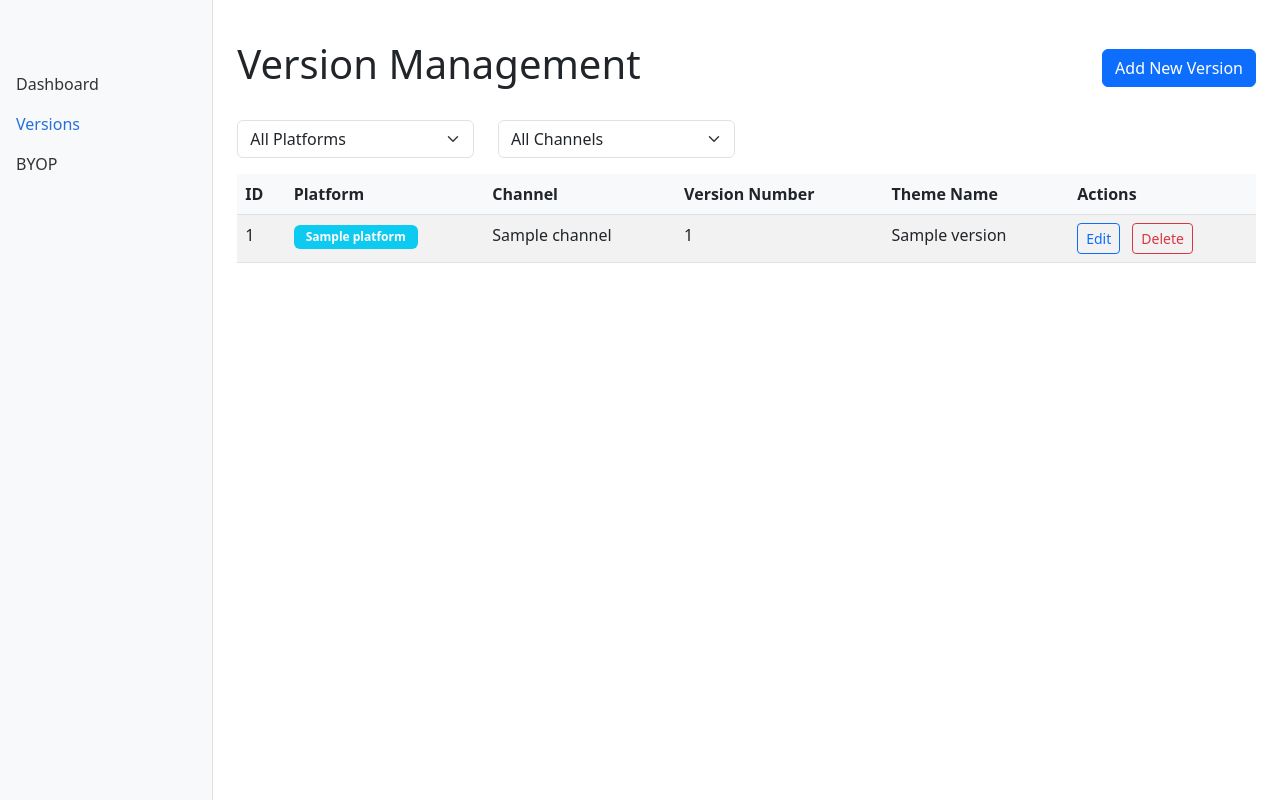
After one commit to pdensmarketplace/friendly-admin-revamp, a Spring app: page /versions/index in a window 1280 px wide. The commit adds this page. Run offline with Thymeleaf, Linux system fonts and the light colour scheme; the template is opened without the code that fills it: most values are stand-ins (such as "Sample title", 1, 10 or a date in 2020); data that the repository does not hold is empty.

Commit message:
Start version management and dashboard
Implement version management features followed by the dashboard setup, along with all remaining functionalities as specified in the prompt.
[skip gpt_engineer]

```diff
--- a/cockpit_kt/src/main/resources/static/css/styles.css
+++ b/cockpit_kt/src/main/resources/static/css/styles.css
@@ -1,3 +1,4 @@
+/* Sidebar */
 .sidebar {
     position: fixed;
     top: 0;
@@ -8,27 +9,55 @@
     box-shadow: inset -1px 0 0 rgba(0, 0, 0, .1);
 }
 
-.sidebar-heading {
-    font-size: .75rem;
-    text-transform: uppercase;
+.sidebar .nav-link {
+    font-weight: 500;
+    color: #333;
 }
 
-main {
-    padding-top: 48px;
+.sidebar .nav-link.active {
+    color: #2470dc;
 }
 
-.nav-tabs {
-    margin-bottom: 1rem;
+/* Main content */
+main {
+    padding-top: 1.5rem;
 }
 
-.tab-content {
-    padding: 1rem;
-    background-color: #fff;
-    border: 1px solid #dee2e6;
-    border-top: none;
-    border-radius: 0 0 .25rem .25rem;
+/* Platform badges */
+.badge {
+    padding: 0.5em 1em;
 }
 
-.form-label {
-    font-weight: 500;
+/* Table styles */
+.table {
+    margin-bottom: 0;
 }
+
+.table th {
+    border-top: none;
+    background-color: #f8f9fa;
+}
+
+/* Modal styles */
+.modal-header {
+    background-color: #f8f9fa;
+    border-bottom: 1px solid #dee2e6;
+}
+
+.modal-footer {
+    background-color: #f8f9fa;
+    border-top: 1px solid #dee2e6;
+}
+
+/* Responsive adjustments */
+@media (max-width: 767.98px) {
+    .sidebar {
+        position: static;
+        height: auto;
+        padding-top: 0;
+    }
+
+    main {
+        margin-left: 0;
+    }
+}
--- /dev/null
+++ b/cockpit_kt/src/main/resources/static/js/versions.js
@@ -0,0 +1,68 @@
+// Filter functionality
+document.getElementById('platformFilter').addEventListener('change', filterVersions);
+document.getElementById('channelFilter').addEventListener('change', filterVersions);
+
+function filterVersions() {
+    const platform = document.getElementById('platformFilter').value;
+    const channel = document.getElementById('channelFilter').value;
+
+    const rows = document.querySelectorAll('tbody tr');
+    rows.forEach(row => {
+        const rowPlatform = row.querySelector('td:nth-child(2)').textContent.trim();
+        const rowChannel = row.querySelector('td:nth-child(3)').textContent.trim();
+
+        const platformMatch = platform === 'All' || rowPlatform === platform;
+        const channelMatch = channel === 'All' || rowChannel === channel;
+
+        row.style.display = platformMatch && channelMatch ? '' : 'none';
+    });
+}
+
+// Add new version
+function submitVersion() {
+    const form = document.getElementById('addVersionForm');
+    const formData = new FormData(form);
+
+    const version = {
+        id: Date.now(), // Temporary ID
+        platform: formData.get('platform'),
+        channel: formData.get('channel'),
+        versionNumber: formData.get('versionNumber'),
+        themeName: formData.get('themeName')
+    };
+
+    fetch('/versions', {
+        method: 'POST',
+        headers: {
+            'Content-Type': 'application/json',
+        },
+        body: JSON.stringify(version)
+    })
+    .then(response => response.json())
+    .then(() => {
+        location.reload();
+    })
+    .catch(error => {
+        console.error('Error:', error);
+        alert('Failed to add version');
+    });
+}
+
+// Delete version
+function deleteVersion(id) {
+    if (confirm('Are you sure you want to delete this version?')) {
+        fetch(`/versions/${id}`, {
+            method: 'DELETE'
+        })
+        .then(response => response.json())
+        .then(data => {
+            if (data.success) {
+                location.reload();
+            }
+        })
+        .catch(error => {
+            console.error('Error:', error);
+            alert('Failed to delete version');
+        });
+    }
+}
--- /dev/null
+++ b/cockpit_kt/src/main/resources/templates/versions/index.html
@@ -0,0 +1,149 @@
+<!DOCTYPE html>
+<html xmlns:th="http://www.thymeleaf.org">
+<head>
+    <meta charset="UTF-8">
+    <title>Version Management</title>
+    <link href="https://cdn.jsdelivr.net/npm/bootstrap@5.3.0/dist/css/bootstrap.min.css" rel="stylesheet">
+    <link rel="stylesheet" href="/css/styles.css">
+</head>
+<body>
+    <div class="container-fluid">
+        <div class="row">
+            <!-- Sidebar -->
+            <nav class="col-md-2 d-none d-md-block bg-light sidebar">
+                <div class="position-sticky pt-3">
+                    <ul class="nav flex-column">
+                        <li class="nav-item">
+                            <a class="nav-link" href="/dashboard">
+                                Dashboard
+                            </a>
+                        </li>
+                        <li class="nav-item">
+                            <a class="nav-link active" href="/versions">
+                                Versions
+                            </a>
+                        </li>
+                        <li class="nav-item">
+                            <a class="nav-link" href="/byop">
+                                BYOP
+                            </a>
+                        </li>
+                    </ul>
+                </div>
+            </nav>
+
+            <!-- Main content -->
+            <main class="col-md-10 ms-sm-auto px-md-4">
+                <div class="d-flex justify-content-between flex-wrap flex-md-nowrap align-items-center pt-3 pb-2 mb-3">
+                    <h1>Version Management</h1>
+                    <button type="button" class="btn btn-primary" data-bs-toggle="modal" data-bs-target="#addVersionModal">
+                        Add New Version
+                    </button>
+                </div>
+
+                <!-- Filters -->
+                <div class="row mb-3">
+                    <div class="col-md-3">
+                        <select id="platformFilter" class="form-select">
+                            <option value="All">All Platforms</option>
+                            <option value="ios">iOS</option>
+                            <option value="android">Android</option>
+                            <option value="web">Web</option>
+                        </select>
+                    </div>
+                    <div class="col-md-3">
+                        <select id="channelFilter" class="form-select">
+                            <option value="All">All Channels</option>
+                            <option value="sc_app">SC App</option>
+                            <option value="sc_flutter_web">SC Flutter Web</option>
+                        </select>
+                    </div>
+                </div>
+
+                <!-- Version Table -->
+                <div class="table-responsive">
+                    <table class="table table-striped table-hover">
+                        <thead>
+                            <tr>
+                                <th>ID</th>
+                                <th>Platform</th>
+                                <th>Channel</th>
+                                <th>Version Number</th>
+                                <th>Theme Name</th>
+                                <th>Actions</th>
+                            </tr>
+                        </thead>
+                        <tbody>
+                            <tr th:each="version : ${versions}">
+                                <td th:text="${version.id}"></td>
+                                <td>
+                                    <span th:text="${version.platform}"
+                                          th:class="${'badge ' +
+                                          (version.platform == 'ios' ? 'bg-primary' :
+                                           version.platform == 'android' ? 'bg-success' :
+                                           'bg-info')}">
+                                    </span>
+                                </td>
+                                <td th:text="${version.channel}"></td>
+                                <td th:text="${version.versionNumber}"></td>
+                                <td th:text="${version.themeName}"></td>
+                                <td>
+                                    <button class="btn btn-sm btn-outline-primary me-2">Edit</button>
+                                    <button class="btn btn-sm btn-outline-danger"
+                                            th:onclick="'deleteVersion(' + ${version.id} + ')'">Delete</button>
+                                </td>
+                            </tr>
+                        </tbody>
+                    </table>
+                </div>
+
+                <!-- Add Version Modal -->
+                <div class="modal fade" id="addVersionModal" tabindex="-1">
+                    <div class="modal-dialog">
+                        <div class="modal-content">
+                            <div class="modal-header">
+                                <h5 class="modal-title">Add New Version</h5>
+                                <button type="button" class="btn-close" data-bs-dismiss="modal"></button>
+                            </div>
+                            <div class="modal-body">
+                                <form id="addVersionForm">
+                                    <div class="mb-3">
+                                        <label class="form-label">Platform</label>
+                                        <select class="form-select" name="platform" required>
+                                            <option value="ios">iOS</option>
+                                            <option value="android">Android</option>
+                                            <option value="web">Web</option>
+                                        </select>
+                                    </div>
+                                    <div class="mb-3">
+                                        <label class="form-label">Channel</label>
+                                        <select class="form-select" name="channel" required>
+                                            <option value="sc_app">SC App</option>
+                                            <option value="sc_flutter_web">SC Flutter Web</option>
+                                        </select>
+                                    </div>
+                                    <div class="mb-3">
+                                        <label class="form-label">Version Number</label>
+                                        <input type="text" class="form-control" name="versionNumber" required>
+                                    </div>
+                                    <div class="mb-3">
+                                        <label class="form-label">Theme Name</label>
+                                        <input type="text" class="form-control" name="themeName" required>
+                                    </div>
+                                </form>
+                            </div>
+                            <div class="modal-footer">
+                                <button type="button" class="btn btn-secondary" data-bs-dismiss="modal">Cancel</button>
+                                <button type="button" class="btn btn-primary" onclick="submitVersion()">Add Version</button>
+                            </div>
+                        </div>
+                    </div>
+                </div>
+            </main>
+        </div>
+    </div>
+
+    <script src="https://cdn.jsdelivr.net/npm/bootstrap@5.3.0/dist/js/bootstrap.bundle.min.js"></script>
+    <script src="/js/versions.js"></script>
+</body>
+</html>
```
Also changed, not shown: cockpit_kt/src/main/kotlin/com/cockpit/controller/VersionController.kt (added, +39 -0 lines), cockpit_kt/src/main/kotlin/com/cockpit/model/Version.kt (added, +9 -0 lines).
